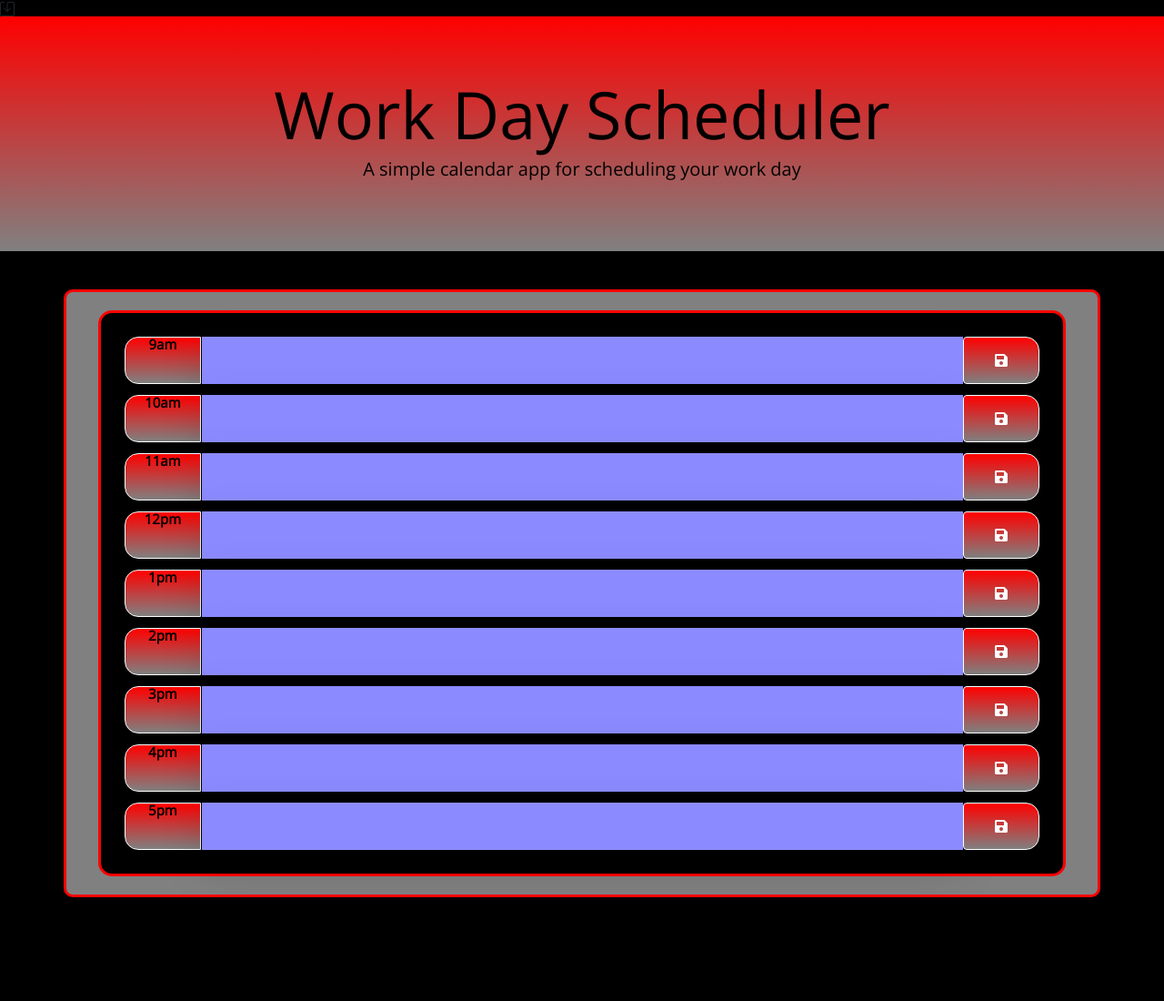
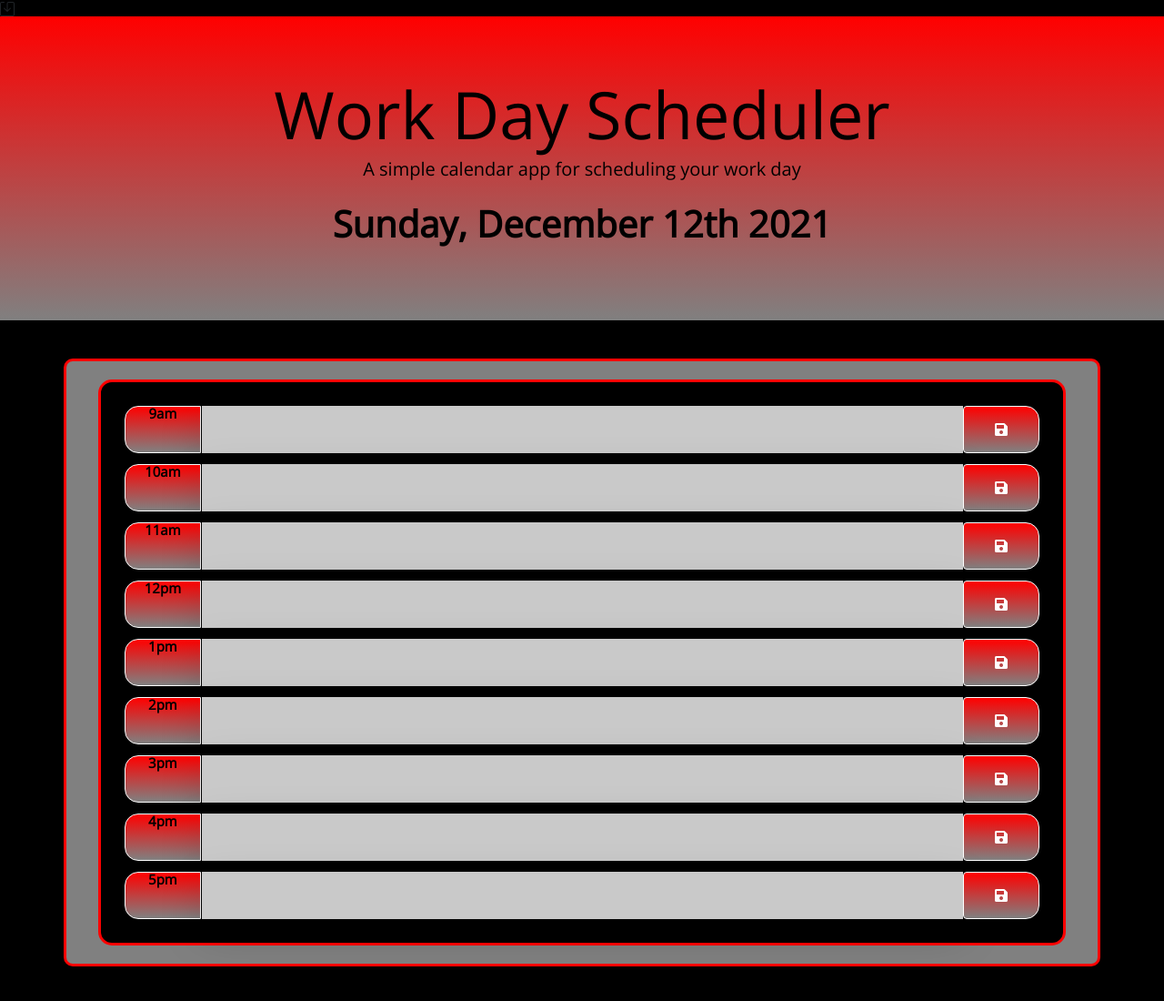
Before and after one commit to nigelloch/workday-scheduler, a plain HTML site: page index.html in a window 1280 px wide. Shown: the whole page at 91% size. Before the commit the page ends 1046 px from the top, so only its background shows below. Drawn offline with nearby package versions, Linux system fonts and the light colour scheme.

Commit message:
added localStorage capability, added 'today' to jumbotron

```diff
--- a/index.html
+++ b/index.html
@@ -4,6 +4,7 @@
     <meta charset="UTF-8" />
     <meta name="viewport" content="width=device-width, initial-scale=1.0" />
     <meta http-equiv="X-UA-Compatible" content="ie=edge" />
+    <script src="https://kit.fontawesome.com/22f818f507.js" crossorigin="anonymous"></script>
     <link
       rel="stylesheet"
       href="https://stackpath.bootstrapcdn.com/bootstrap/4.3.1/css/bootstrap.min.css"
@@ -29,7 +30,7 @@
     <header class="jumbotron">
       <h1 class="display-3">Work Day Scheduler</h1>
       <p class="lead">A simple calendar app for scheduling your work day</p>
-      <p id="currentDay" class="lead"></p>
+      <h2 id="today" class="lead day"></h2>
     </header>
     <div class="container">
       <!-- Timeblocks go here -->
@@ -40,7 +41,8 @@
                     <div class="card tm-bloc-contain text-container">
                         <div id="hour-9" class="time-block">
                             <div class="col-1 hour">9am</div>
-                            <textarea id="9" class="col-10 description shadow-lg "></textarea>
+                            <textarea id="9" class="col-10 textData shadow-lg "></textarea>
+                            <!-- <button class="btn deleteBtn col-1"><i class="fa-solid fa-delete-left"></i></button> -->
                             <button class="btn saveBtn col-1"><i class="fas fa-save"></i></button>
                         </div>
                     </div>
@@ -49,7 +51,7 @@
                     <div class="card tm-bloc-contain text-container">
                         <div id="hour-10" class="time-block">
                             <div class="col-1 hour time">10am</div>
-                            <textarea id="10" class="col-10 description shadow-lg "></textarea>
+                            <textarea id="10" class="col-10 textData shadow-lg "></textarea>
                             <button class="btn saveBtn col-1"><i class="fas fa-save"></i></button>
                         </div>
                     </div>
@@ -58,7 +60,7 @@
                     <div class="card tm-bloc-contain text-container">
                         <div id="hour-11" class="time-block">
                             <div class="col-1 hour time">11am</div>
-                            <textarea id="11" class="col-10 description shadow-lg "></textarea>
+                            <textarea id="11" class="col-10 textData shadow-lg "></textarea>
                             <button class="btn saveBtn col-1"><i class="fas fa-save"></i></button>
                         </div>
                     </div>
@@ -67,7 +69,7 @@
                     <div class="card tm-bloc-contain text-container">
                         <div id="hour-12" class="time-block">
                             <div class="col-1 hour time">12pm</div>
-                            <textarea id="12" class="col-10 description shadow-lg "></textarea>
+                            <textarea id="12" class="col-10 textData shadow-lg "></textarea>
                             <button class="btn saveBtn col-1"><i class="fas fa-save"></i></button>
                         </div>
                     </div>
@@ -76,7 +78,7 @@
                     <div class="card tm-bloc-contain text-container">
                         <div id="hour-1" class="time-block">
                             <div class="col-1 hour time">1pm</div>
-                            <textarea id="13" class="col-10 description shadow-lg "></textarea>
+                            <textarea id="13" class="col-10 textData shadow-lg "></textarea>
                             <button class="btn saveBtn col-1"><i class="fas fa-save"></i></button>
                         </div>
                     </div>
@@ -85,7 +87,7 @@
                     <div class="card tm-bloc-contain text-container">
                         <div id="hour-2" class="time-block">
                             <div class="col-1 hour time">2pm</div>
-                            <textarea id="14" class="col-10 description shadow-lg "></textarea>
+                            <textarea id="14" class="col-10 textData shadow-lg "></textarea>
                             <button class="btn saveBtn col-1"><i class="fas fa-save"></i></button>
                         </div>
                     </div>
@@ -94,7 +96,7 @@
                     <div class="card tm-bloc-contain text-container">
                         <div id="hour-3" class="time-block">
                             <div class="col-1 hour time">3pm</div>
-                            <textarea id= "15" class="col-10 description shadow-lg "></textarea>
+                            <textarea id= "15" class="col-10 textData shadow-lg "></textarea>
                             <button class="btn saveBtn col-1"><i class="fas fa-save"></i></button>
                         </div>
                     </div>
@@ -103,7 +105,7 @@
                     <div class="card tm-bloc-contain text-container">
                         <div id="hour-4" class="time-block">
                             <div class="col-1 hour time">4pm</div>
-                            <textarea id="16" class="col-10 description shadow-lg "></textarea>
+                            <textarea id="16" class="col-10 textData shadow-lg "></textarea>
                             <button class="btn saveBtn col-1"><i class="fas fa-save"></i></button>
                         </div>
                     </div>
@@ -112,7 +114,7 @@
                     <div class="card tm-bloc-contain text-container">
                         <div id="hour-5" class="time-block">
                             <div class="col-1 hour time">5pm</div>
-                            <textarea id="17" class="col-10 description shadow-lg "></textarea>
+                            <textarea id="17" class="col-10 textData shadow-lg "></textarea>
                             <button class="btn saveBtn col-1"><i class="fas fa-save"></i></button>
                         </div>
                     </div>
--- a/script.js
+++ b/script.js
@@ -1,6 +1,17 @@
-// remember to convert hours id's in html
+// starts the party
+workDaySchedule();
 
+// sets and displays the current date in the jumbotron
+$("#today").text(moment().format('dddd')+", "+moment().format('MMMM Do YYYY'));
 
+// iteration to verify valid color changes of time slots
+var interval = setInterval(workDaySchedule,10000);
+
+// pull values from localStorage
+for (let index = 0; index < localStorage.length; index++) {
+    $("#" + localStorage.key(index)+" .textData").val(localStorage.getItem(localStorage.key(index)))
+
+}
 // iterate through each hour to see which is in the past, present and future
 function  workDaySchedule() {
 
@@ -9,16 +20,19 @@ function  workDaySchedule() {
     var currHour = moment().hours();
    // console.log(currHour)
 
+    // iterate through each hour container and decide the correct color
     for (let i = 0; i < textArea.length; i++) {
         const element = textArea[i];
 
+        // chosen colors depending on time of day
         var past = "rgb(255, 60, 60)"
-        var present = "white"
-        var future = "rgb(139, 139, 255"
+        var present = "rgb(255, 241, 241)"
+        var future = "rgb(201, 201, 201)"
 
-        //console.log(element.getAttribute("id"))
+        // variable which pulls in all time containers into an array
         var textAreaHour = element.getAttribute("id")
 
+        // conditions to check which color should be active
         if (textAreaHour < currHour) {
             element.style.background = past;
         }
@@ -32,4 +46,23 @@ function  workDaySchedule() {
 
 }
 
-workDaySchedule();
+// saves the textData and stores it in localStorage
+$(".saveBtn").on("click", function() {
+
+    // time = key
+    var time = $(this).parent().attr("id")
+
+    // textValue = value
+    var textValue = $(this).siblings(".textData").val();
+
+    localStorage.setItem(time, textValue);
+});
+
+// abandoning... for now.
+
+// $(".deleteBtn").on("click", function() {
+
+//     localStorage.removeItem(time);
+//     textData = 0;
+//     document.getElementById ("textData").innerHTML = textData;
+// });
--- a/style.css
+++ b/style.css
@@ -19,8 +19,7 @@ body {
       border-radius: 15px;
       padding: 5px;
       background-color: black;
-
-      color: rgb(255, 60, 60);
+      color: rgb(201, 201, 201);
 
   }
 
@@ -31,6 +30,7 @@ body {
       padding: 20px;
       margin-bottom: 60px;
       border: solid red;
+      padding-top: 20px;
   }
 
   .small-container {
@@ -46,6 +46,13 @@ body {
     border-radius: 0;
     border-bottom: 10px solid black;
     background-image: linear-gradient(red, gray);
+  }
+
+  .day {
+    padding-bottom: 10px;
+    padding-top: 10px;
+    font-weight: bolder;
+    font-size: 40px;
   }
 
   .description{
@@ -75,13 +82,18 @@ body {
     border: 1px solid white;
     font-size: 15px;
     font-weight: bold;
-
   }
 
   .saveBtn {
     border: 1px solid white;
     border-top-right-radius: 15px;
     border-bottom-right-radius: 15px;
+    background-image: linear-gradient(red, gray);
+    color: white;
+  }
+
+  .deleteBtn {
+    border: 1px solid white;
     background-image: linear-gradient(red, gray);
     color: white;
   }
```
